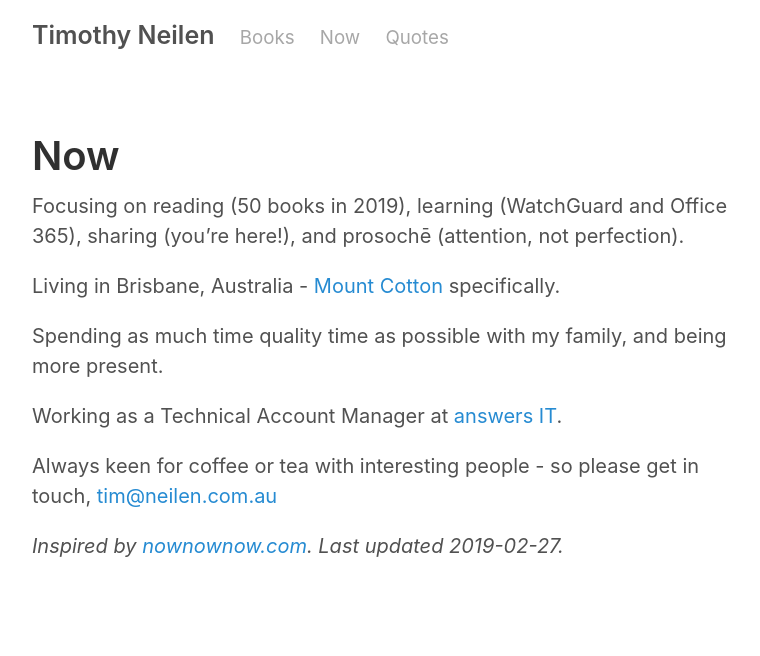
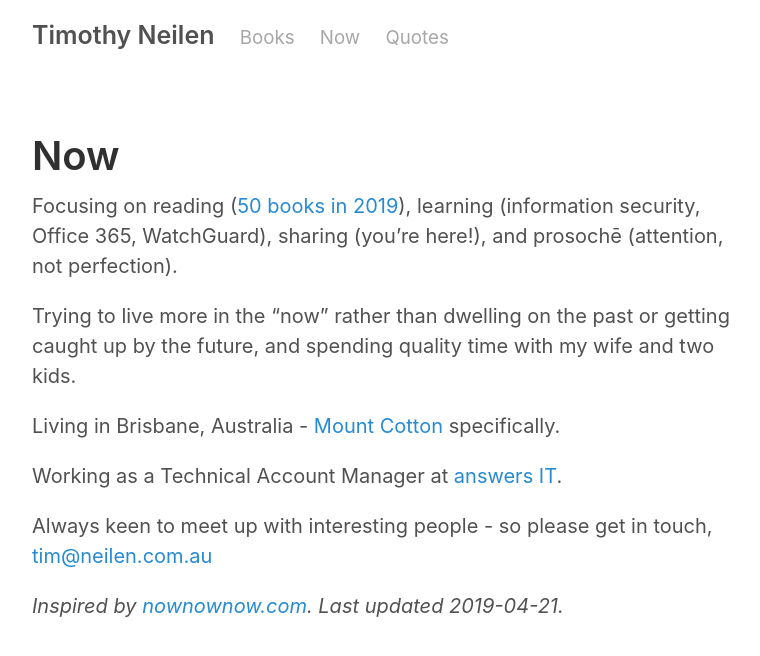
Before and after one commit to teejayen/teejayen.github.io, a Jekyll site: the page built from now.md, in a window 1280 px wide. Shown: the top 656 px of the page, without its empty margins (258-1018 px from the left). Built offline with Jekyll 4.4.1, drawn with Linux system fonts in a browser that asks for light colours.

Commit message:
updated books and now page

```diff
--- a/now.md
+++ b/now.md
@@ -3,18 +3,18 @@ title: Now
 permalink: now/
 layout: page
 sitemap:
-  lastmod: 2019-02-27
+  lastmod: 2019-04-21
   priority: 0.7
   changefreq: 'weekly'
 ---
-Focusing on reading (50 books in 2019), learning (WatchGuard and Office 365), sharing (you're here!), and prosochē (attention, not perfection).
+Focusing on reading ([50 books in 2019](https://www.goodreads.com/user/show/84711341-timothy-neilen)), learning (information security, Office 365, WatchGuard), sharing (you're here!), and prosochē (attention, not perfection).
+
+Trying to live more in the “now” rather than dwelling on the past or getting caught up by the future, and spending quality time with my wife and two kids.
 
 Living in Brisbane, Australia - [Mount Cotton](https://en.wikipedia.org/wiki/Mount_Cotton,_Queensland) specifically.
 
-Spending as much time quality time as possible with my family, and being more present.
-
 Working as a Technical Account Manager at [answers IT](https://answersit.com.au).
 
-Always keen for coffee or tea with interesting people - so please get in touch, [tim@neilen.com.au](mailto:tim@neilen.com.au?Subject=Let's%20do%20coffee...)
+Always keen to meet up with interesting people - so please get in touch, [tim@neilen.com.au](mailto:tim@neilen.com.au?Subject=Let's%20catch%20up...)
 
-*Inspired by [nownownow.com](https://nownownow.com). Last updated 2019-02-27.*
+*Inspired by [nownownow.com](https://nownownow.com). Last updated 2019-04-21.*
```
Also changed, not shown: books.md (+4 -2 lines).
